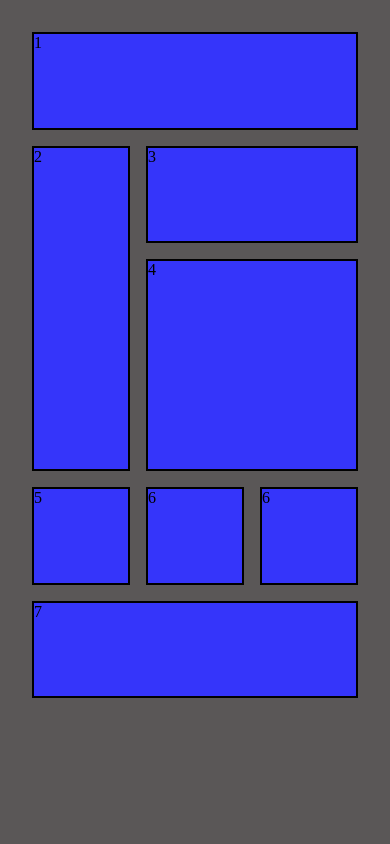
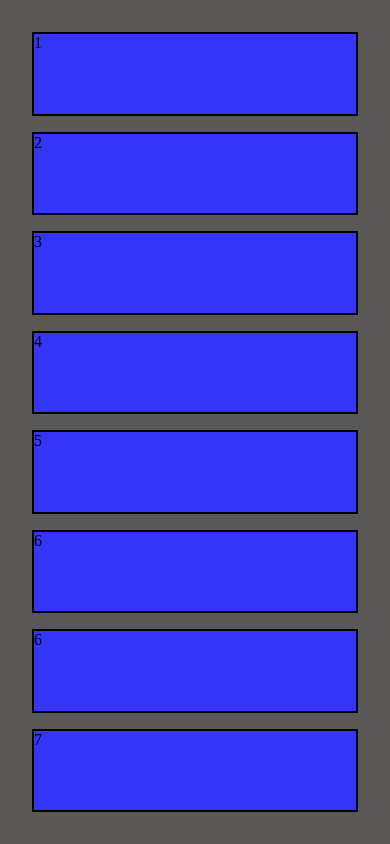
Before and after one commit to arbazzkhann/HTML-and-CSS, a plain HTML site: page Prectice/4. Grid/index.html in a window 390 px wide. Drawn offline with Linux system fonts and the light colour scheme.

Commit message:
grid-layout with media query

```diff
--- a/Prectice/4. Grid/index.html
+++ b/Prectice/4. Grid/index.html
@@ -21,12 +21,12 @@
             row-gap: 1rem;
             column-gap: 1rem;
 
-            /* grid-template-rows: 1fr 1fr 1fr; */
-            grid-template-rows: repeat(7, 1fr);
-            /* grid-template-columns: 100px 100px 100px; */
-            grid-template-columns: repeat(3, 1fr);
 
 
+            /* grid-template-rows: 1fr 1fr 1fr; */
+            grid-template-rows: repeat(8, 1fr);
+            /* grid-template-columns: 100px 100px 100px; */
+            grid-template-columns: repeat(1, 1fr);
         }
 
         .box{
@@ -34,6 +34,9 @@
             border: 2px solid black;
         }
 
+
+
+        @media (min-width: 768px) {
             .box1, .box7{
                 grid-column-start: 1;
                 grid-column-end: 4;
@@ -56,6 +59,14 @@
                 grid-row-end: 5;
             }
 
+            .container {
+                /* grid-template-rows: 1fr 1fr 1fr; */
+                grid-template-rows: repeat(7, 1fr);
+                /* grid-template-columns: 100px 100px 100px; */
+                grid-template-columns: repeat(3, 1fr);
+            }
+        }
+
     </style>
 </head>
 <body>
```
Lines whose indentation alone changed are shown as unchanged.
